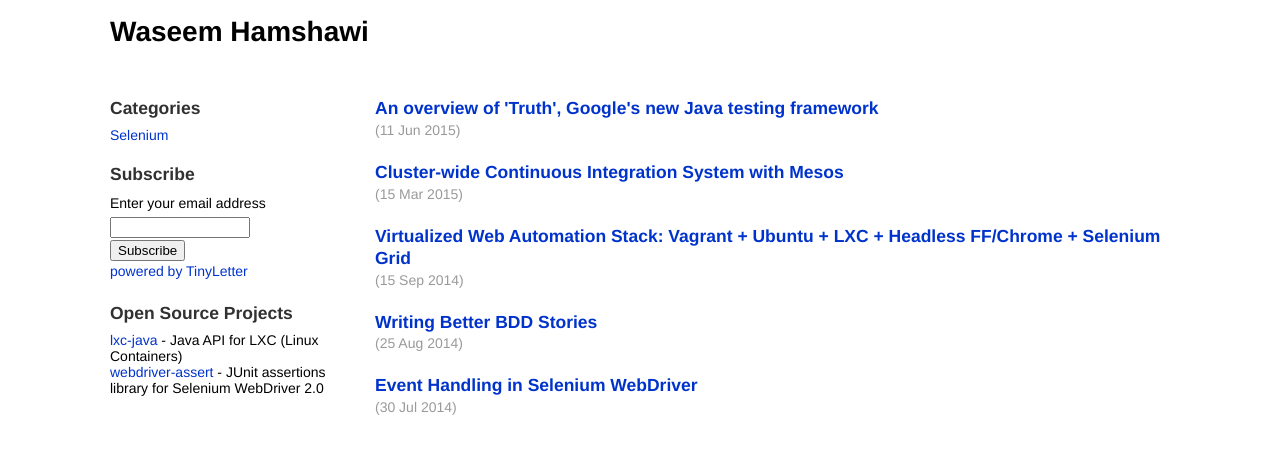
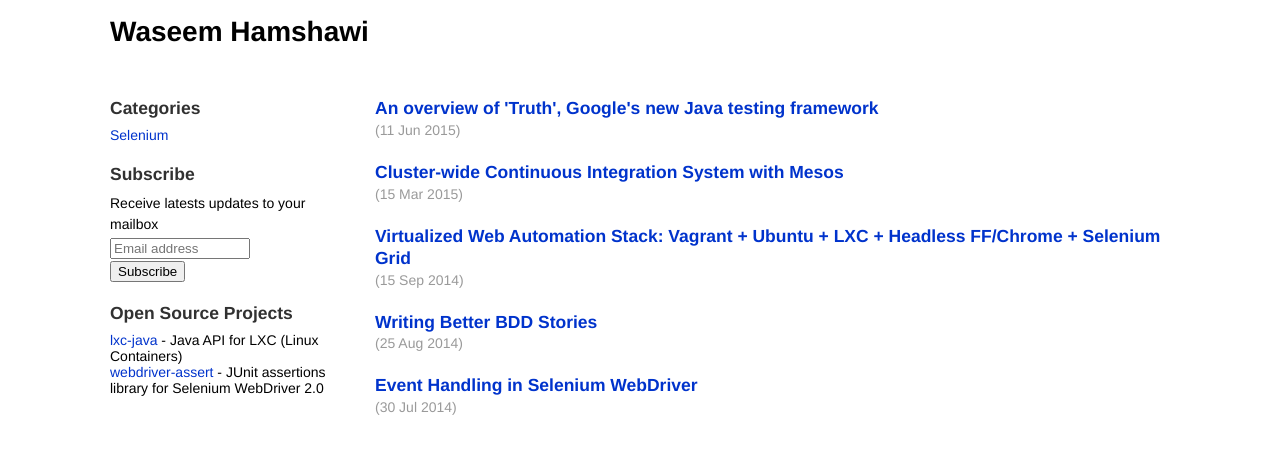
Before and after one commit to waseemh/waseemh.github.io_F, a Jekyll site: the page built from index.md, in a window 1280 px wide. Shown: the top 454 px of the page. Built offline with Jekyll 4.4.1, drawn with Linux system fonts in a browser that asks for light colours.

Commit message:
Update default.html

```diff
--- a/_layouts/default.html
+++ b/_layouts/default.html
@@ -20,17 +20,17 @@
   <h3>Categories</h3>
 <ul>
   {% for cat in site.categories %}
-    <li><a href="/category.html#{{cat[0]}}">{{ cat[0] }}</a></li>
+    <li><a href="/categories#{{cat[0]}}">{{ cat[0] }}</a></li>
   {% endfor %}
 </ul>
 
 <h3>Subscribe</h3>
  <form action="https://tinyletter.com/waseemh" method="post" target="popupwindow" onsubmit="window.open('https://tinyletter.com/waseemh', 'popupwindow', 'scrollbars=yes,width=800,height=600');return true">
-   <p><label for="tlemail">Enter your email address</label></p>
-   <p><input type="text" style="width:140px" name="email" id="tlemail" /></p>
+   <p><label for="tlemail">Receive latests updates to your mailbox</label></p>
+   <p><input placeholder="Email address" type="text" style="width:140px" name="email" id="tlemail" /></p>
    <input type="hidden" value="1" name="embed"/>
    <input type="submit" value="Subscribe" /><p>
-  <a href="https://tinyletter.com" target="_blank">powered by TinyLetter</a></p></form>
+</form>
 
 
 <h3>Open Source Projects</h3>
```
